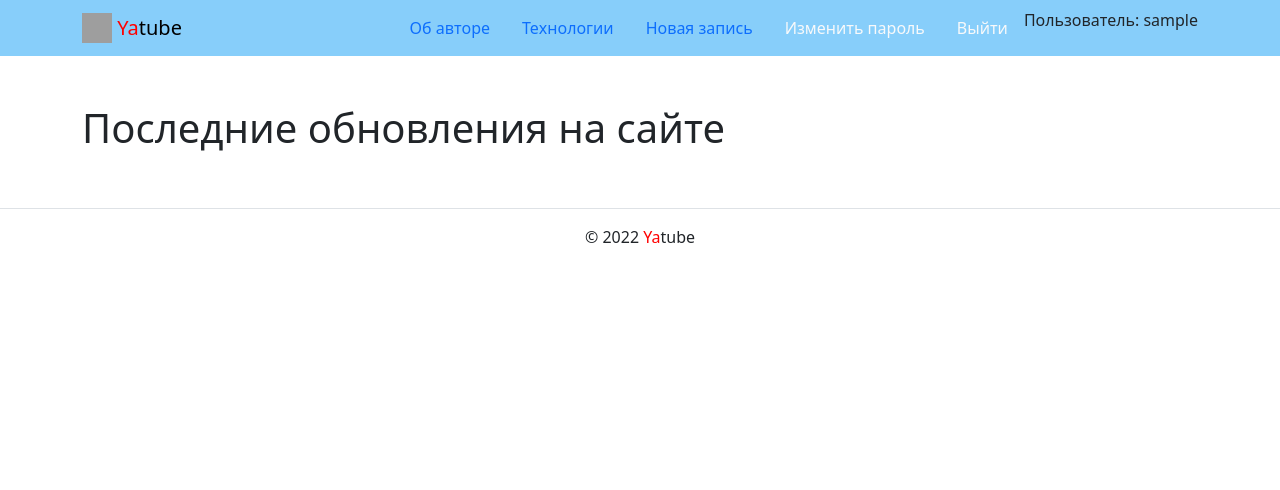
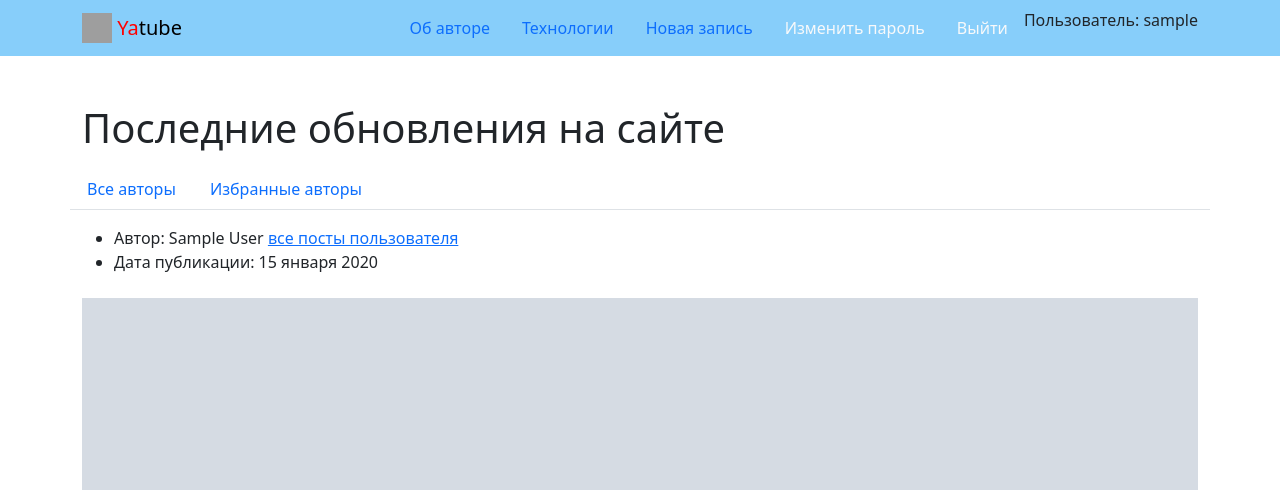
Before and after one commit to Moofup/hw05_final, a Django app: page /follow/ in a window 1280 px wide. Shown: the top 490 px of the page. Before the commit the page ends 243 px from the top, so only its background shows below. Run offline with Django 3.2, Linux system fonts and the light colour scheme; a user stored in the database is signed in; tables that the repository leaves empty hold one stand-in row (values such as "Sample post"); grey boxes marked "Sample" are stand-in pictures; some libraries are stand-ins or nearby versions; grey boxes are pictures that could not be loaded.

Commit message:
Added views

```diff
--- a/yatube/posts/models.py
+++ b/yatube/posts/models.py
@@ -76,6 +76,7 @@ class Comment(models.Model):
         auto_now_add=True
     )
 
+
 class Follow(models.Model):
     user = models.ForeignKey(
         User,
--- a/yatube/posts/views.py
+++ b/yatube/posts/views.py
@@ -4,7 +4,7 @@ from django.db.models import QuerySet
 from django.shortcuts import render, get_object_or_404, redirect
 
 from .forms import PostForm, CommentForm
-from .models import Group, Post, User
+from .models import Group, Post, User, Follow
 
 MAX_POST_DISPLAYED: int = 10
 
@@ -61,7 +61,8 @@ def profile(request, username):
 
     title = f'Все посты пользователя {author.username}'
     template = 'posts/profile.html'
-
+    user = request.user
+    following = user.is_authenticated and author.following.exists()
     author_posts_count = author.posts.count()
 
     context = {
@@ -69,6 +70,7 @@ def profile(request, username):
         'page_obj': page_obj,
         'title': title,
         'author_posts_count': author_posts_count,
+        'following': following,
     }
     return render(request, template, context)
 
@@ -139,30 +141,54 @@ def post_edit(request, post_id):
 def add_comment(request, post_id):
     post = Post.objects.get(pk=post_id)
     form = CommentForm(request.POST or None)
+    template = 'posts:post_detail'
     if form.is_valid():
         comment = form.save(commit=False)
         comment.author = request.user
         comment.post = post
         comment.save()
-    return redirect('posts:post_detail', post_id=post_id)
+    return redirect(template, post_id=post_id)
 
 
 @login_required
 def follow_index(request):
-    # информация о текущем пользователе доступна в переменной request.user
-    # ...
-    context = {}
-    return render(request, 'posts/follow.html', context)
+    posts = Post.objects.filter(author__following__user=request.user)
+    page_number = request.GET.get('page')
+    page_obj = get_page(page_number, posts)
+    template = 'posts/follow.html'
+    context = {'page_obj': page_obj}
+    return render(request, template, context)
 
 
 @login_required
 def profile_follow(request, username):
-    # Подписаться на автора
-    ...
+    author = get_object_or_404(User, username=username)
+    if author == request.user:
+        return redirect(
+            'posts:profile',
+            username=username
+        )
+    follower = Follow.objects.filter(
+        user=request.user,
+        author=author
+    ).exists()
+    if follower:
+        return redirect('posts:profile', username=username)
+    Follow.objects.create(user=request.user, author=author)
+    return redirect('posts:profile', username=username)
 
 
 @login_required
 def profile_unfollow(request, username):
-    # Дизлайк, отписка
-    context = {}
-    return render(request, 'posts/unfollow.html', context)
+    author = get_object_or_404(User, username=username)
+    if author == request.user:
+        return redirect(
+            'posts:profile',
+            username=username
+        )
+    following = get_object_or_404(Follow, user=request.user, author=author)
+    following.delete()
+    return redirect(
+        'posts:profile',
+        username=username
+    )
--- a/yatube/templates/posts/follow.html
+++ b/yatube/templates/posts/follow.html
@@ -6,8 +6,8 @@
 
 {% block content %}
   <h1>Последние обновления на сайте</h1>
-  {% load cache %}
-  {% cache 20 index_page %}
+  {% include 'posts/includes/switcher.html' %}
+
   {% for post in page_obj %}
     {% include 'posts/post-display.html' %}
     {% if post.group %}
@@ -15,6 +15,5 @@
     {% endif %}
     {% if not forloop.last %}<hr>{% endif %}
   {% endfor %}
-  {% endcache %}
   {% include 'posts/includes/paginator.html' %}
 {% endblock content %}
```
Also changed, not shown: yatube/posts/migrations/0010_follow.py (added).
